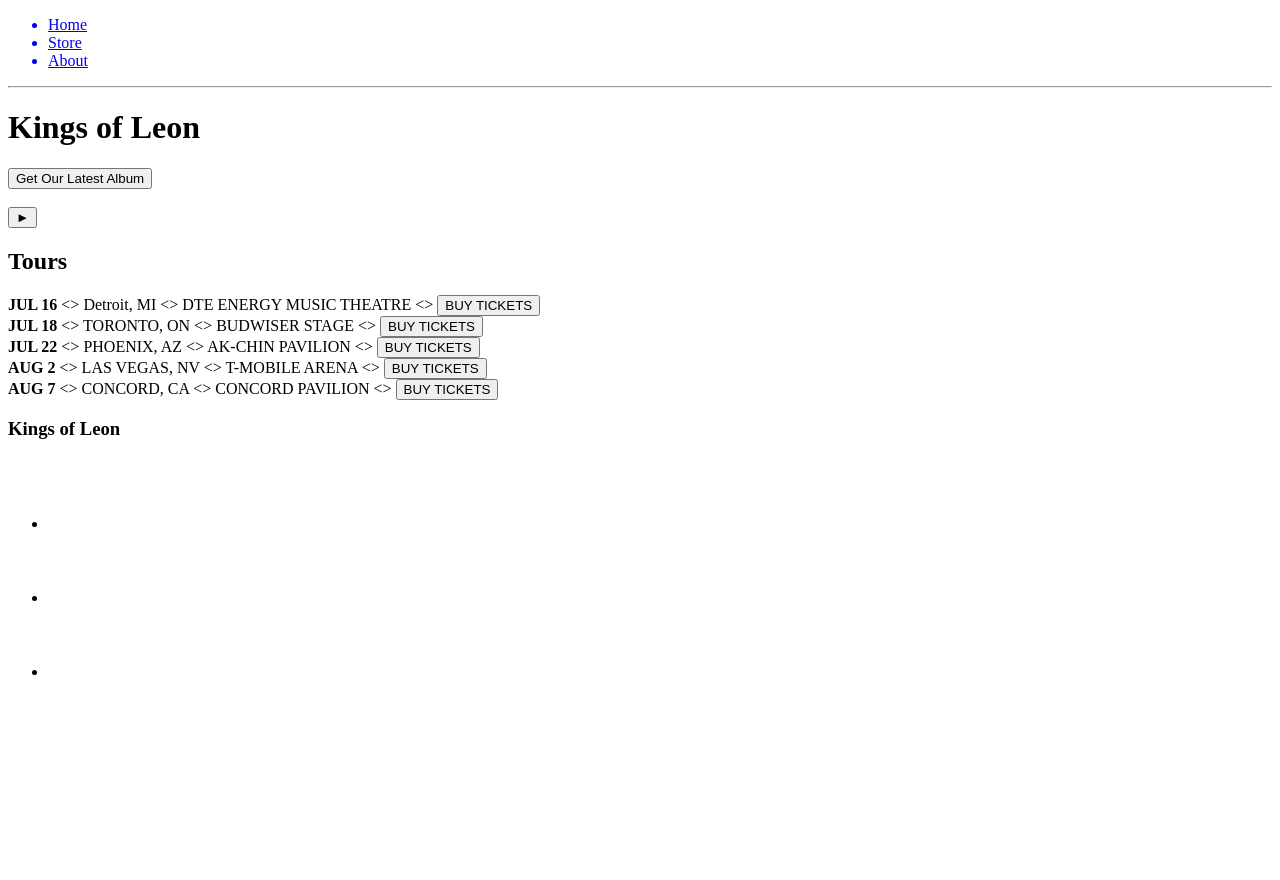
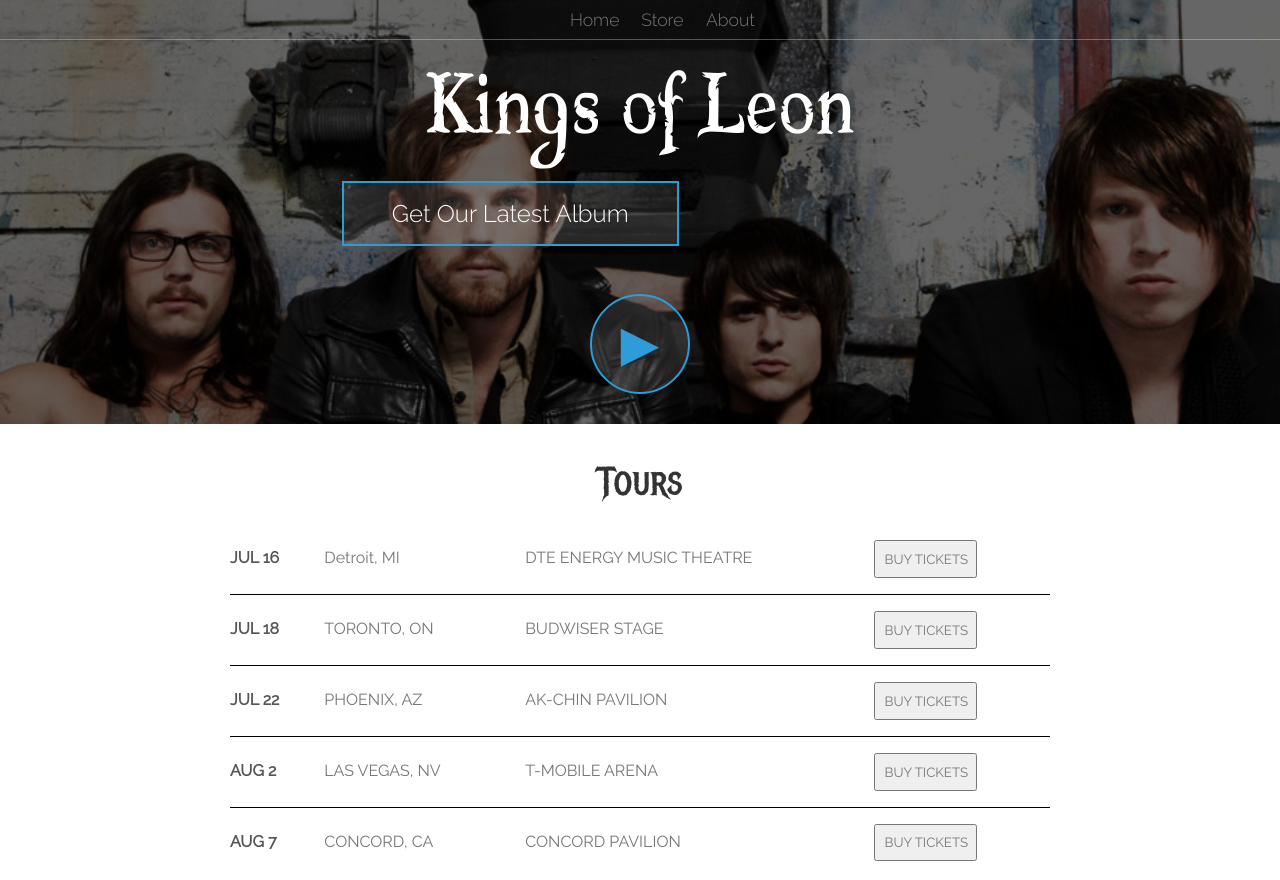
Before and after one commit to Sivartsmis/Kings-of-Leon-mocksite, a plain HTML site: page index.html in a window 1280 px wide. Shown: the top 880 px of the page. Before the commit the page ends 800 px from the top, so only its background shows below. Drawn offline with Linux system fonts and the light colour scheme.

Commit message:
styling
added a majority of the styling to the file

```diff
--- a/index.html
+++ b/index.html
@@ -4,72 +4,59 @@
     <meta charset="UTF-8">
     <meta name="viewport" content="width=device-width, initial-scale=1.0">
     <meta name="description" content ="This is the description">
-    <title>Kings of Leon</title>
+    <link rel="stylesheet" href="resources/styles.css">
+    <title>Kings of Leon | Home</title>
 </head>
 <body>
-    <header>
-        <nav>
+    <header class="main-header">
+        <nav class="nav main-nav">
             <ul>
                 <a href="index.html"><li>Home</li></a>
                 <a href="store.html"><li>Store</li></a>
                 <a href="about.html"><li>About</li></a>
             </ul>
         </nav>
-        <hr>
-        <h1>Kings of Leon</h1>
-        <button type="button">Get Our Latest Album</button>
-        <br>
-        <br>
-                                                                <!-- TODO: Need to find and add background image-->
-        <button type="button">&#9658;</button>
+        <h1 class="band-name band-name-large">Kings of Leon</h1>
+        <div class="container">
+            <button class="btn btn-header" type="button">Get Our Latest Album</button>
+        </div>
+        <button class="btn btn-header btn-play" type="button">&#9658;</button>
     </header>
-        <section>
-            <h2>Tours</h2>
+        <section class="content-section container">
+            <h2 class="section-header">Tours</h2>
             <div>
-                <div>
-                    <strong>JUL 16</strong>
-                    &lt;&gt;
-                    <span>Detroit, MI</span>
-                    &lt;&gt;
-                    <span>DTE ENERGY MUSIC THEATRE</span>
-                    &lt;&gt;
-                    <button type="button">BUY TICKETS</button>
+                <div class="tour-row">
+                    <span class="tour-item tour-date">JUL 16</span>
+                    <span class="tour-item tour-city">Detroit, MI</span>
+                    <span class="tour-item tour-arena">DTE ENERGY MUSIC THEATRE</span>
+                    <button class="btn tour-item tour-btn" type="button">BUY TICKETS</button>
                 </div>
-                <div>
-                    <strong>JUL 18</strong>
-                    &lt;&gt;
-                    <span>TORONTO, ON</span>
-                    &lt;&gt;
-                    <span>BUDWISER STAGE</span>
-                    &lt;&gt;
-                    <button type="button">BUY TICKETS</button>
+                <div class="tour-row">
+                    <span class="tour-item tour-date" >JUL 18</span>
+                    <span class="tour-item tour-city">TORONTO, ON</span>
+                    <span class="tour-item tour-arena">BUDWISER STAGE</span>
+                    <button class="btn tour-item tour-btn" type="button">BUY TICKETS</button>
                 </div>
-                <div>
-                    <strong>JUL 22</strong>
-                    &lt;&gt;
-                    <span>PHOENIX, AZ</span>
-                    &lt;&gt;
-                    <span>AK-CHIN PAVILION</span>
-                    &lt;&gt;
-                    <button type="button">BUY TICKETS</button>
+                <div class="tour-row">
+                    <span class="tour-item tour-date">JUL 22</span>
+
+                    <span class="tour-item tour-city">PHOENIX, AZ</span>
+
+                    <span class="tour-item tour-arena">AK-CHIN PAVILION</span>
+
+                    <button class="btn tour-item tour-btn" type="button">BUY TICKETS</button>
                 </div>
-                <div>
-                    <strong>AUG 2</strong>
-                    &lt;&gt;
-                    <span>LAS VEGAS, NV</span>
-                    &lt;&gt;
-                    <span>T-MOBILE ARENA</span>
-                    &lt;&gt;
-                    <button type="button">BUY TICKETS</button>
+                <div class="tour-row">
+                    <span class="tour-item tour-date">AUG 2</span>
+                    <span class="tour-item tour-city">LAS VEGAS, NV</span>
+                    <span class="tour-item tour-arena">T-MOBILE ARENA</span>
+                    <button class="btn tour-item tour-btn" type="button">BUY TICKETS</button>
                 </div>
-                <div>
-                    <strong>AUG 7</strong>
-                    &lt;&gt;
-                    <span>CONCORD, CA</span>
-                    &lt;&gt;
-                    <span>CONCORD PAVILION</span>
-                    &lt;&gt;
-                    <button type="button">BUY TICKETS</button>
+                <div class="tour-row">
+                    <span class="tour-item tour-date">AUG 7</span>
+                    <span class="tour-item tour-city">CONCORD, CA</span>
+                    <span class="tour-item tour-arena">CONCORD PAVILION</span>
+                    <button class="btn tour-item tour-btn" type="button">BUY TICKETS</button>
                 </div>
             </div>
         </section>
--- /dev/null
+++ b/resources/styles.css
@@ -0,0 +1,189 @@
+@import url('https://fonts.googleapis.com/css?family=Raleway:300,400');
+@import url('https://fonts.googleapis.com/css?family=Metal+Mania');
+@font-face {
+    font-family: "Booter - Zero Zero";
+    src: url("./fonts/Booter\ -\ Zero\ Zero.woff") format("woff");
+    src: url("./fonts/Booter\ -\ Zero\ Zero.woff2") format("woff2");
+    font-weight: normal;
+    font-style: normal;
+}
+* {
+    box-sizing: border-box;
+    font-family: Raleway, sans-serif;
+    color: #777;
+}
+
+html, body {
+    margin: 0;
+    padding: 0;
+}
+
+.nav ul {
+    margin: 0;
+}
+
+.nav li {
+    display: inline;
+}
+
+.nav a {
+    display: inline-block;
+    padding: 0.5em;
+    color: white;
+    text-decoration: none;
+}
+
+.main-nav {
+    text-align: center;
+    font-size: 1.1em;
+    font-weight: lighter;
+    border-bottom: 1px solid rgba(255,255,255,0.3);
+}
+
+.main-nav li {
+    padding: 0 5%;
+}
+
+.nav a:hover {
+    background-color: rgba(255,255,255,0.3);
+}
+
+.main-header {
+    background-color: rgba(0, 0, 0, 0.6);
+    background-image: url(./Images/headerbackground2.jpg);
+    background-blend-mode: multiply;
+    background-size: cover;
+    padding-bottom: 30px;
+}
+
+.band-name {
+    text-align: center;
+    margin: 0;
+    font-size: 4em;
+    font-family: "Booter - Zero Zero", serif;
+    font-weight: normal;
+    color: white;
+}
+
+.band-name-large {
+    font-size: 8em;
+}
+
+.content-section {
+    margin: 1em;
+}
+
+.container {
+    max-width: 900px;
+    margin: 0 auto;
+    padding: 0 1.5em;
+}
+
+.section-header {
+    font-family: "Metal Mania", sans-serif;
+    font-weight: normal;
+    color: #333;
+    text-align: center;
+    font-size: 2.5em;
+}
+
+.about-band-image {
+    float: left;
+    height: 200px;
+    width: 200px;
+    margin: 15px;
+    border-radius: 50%;
+}
+
+.main-footer {
+    background-color:#56CCF2;
+    color: white;
+    padding: 0.25em 0;
+}
+
+.main-footer-container {
+    display: flex;
+    align-items: center;
+}
+
+.main-footer-container ul {
+    flex-grow: 1;
+    text-align: end;
+}
+
+.footer-nav li {
+    padding: 0 0.5em;
+}
+
+.footer-nav img {
+    width: 30px;
+    height: 30px;
+}
+
+.btn {
+    text-align: center;
+    vertical-align: middle;
+    padding: .67em;
+    cursor: pointer;
+}
+
+.btn-header {
+    margin: 0.5em 15% 2em 15%;
+    color: white;
+    border: 2px solid #2D9CD8;
+    background-color: rgba(255,255,255,0.1);
+    border-radius: 0;
+    font-size: 1.5em;
+    font-weight: lighter;
+    padding-left: 2em;
+    padding-right: 2em;
+}
+
+.btn-header:hover {
+    background-color: rgba(255,255,255,0.3);
+}
+
+.btn-play {
+    display: block;
+    margin:0 auto;
+    color: #2D9CD8;
+    font-size: 4em;
+    border-radius: 50%;
+    padding: 0;
+    width: 100px;
+    height: 100px;
+
+}
+
+.tour-row {
+    border-bottom: 1px solid black;
+    padding-bottom: 1em;
+    margin: 1em;
+}
+
+.tour-row:last-child {
+    border-bottom: none;
+}
+
+.tour-item {
+    display: inline-block;
+    padding-right: 0.5em;
+}
+
+.tour-date {
+    color: #555;
+    font-weight: bold;
+    width: 11%;
+}
+
+.tour-city {
+    width:24%;
+}
+
+.tour-arena {
+    width:42%;
+}
+
+.tour-btn {
+    max-width: 19%;
+}
```
Also changed, not shown: about.html (+14 -10 lines), store.html (+2 -1 lines), resources/Images/headerbackground.jfif (added), resources/Images/headerbackground2.jpg (added), resources/fonts/Booter - Zero Zero.woff (renamed from resources/Images/fonts/Booter - Zero Zero.woff), resources/fonts/Booter - Zero Zero.woff2 (renamed from resources/Images/fonts/Booter - Zero Zero.woff2).
